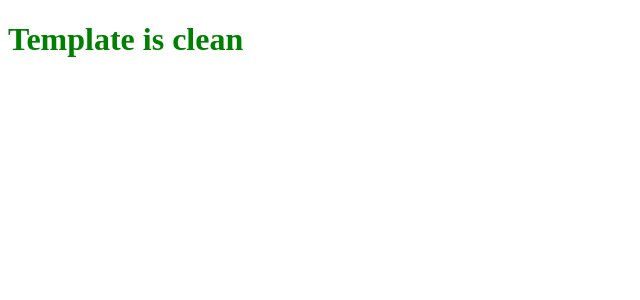
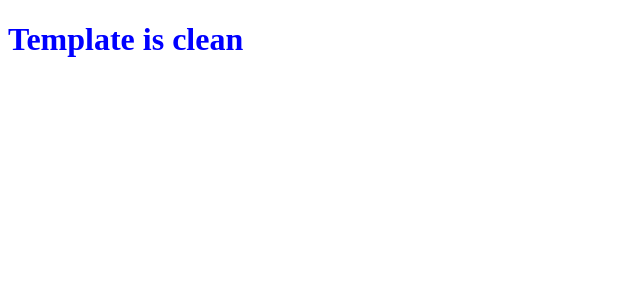
Before and after one commit to MarkfromDK/Team-4_Webdev, a Vue app in the folder semesterprojekt_webdev/: page / in a window 1280 px wide. Shown: the top 300 px of the page, without its empty margins (0-640 px from the left). Built offline with nearby package versions, Linux system fonts and the light colour scheme.

Commit message:
blå farve

```diff
--- a/semesterprojekt_webdev/src/assets/scss/_hello-world.scss
+++ b/semesterprojekt_webdev/src/assets/scss/_hello-world.scss
@@ -1,4 +1,4 @@
 .text-large {
     font-size: 2em;
-    color: green;
+    color: blue;
 }
```
